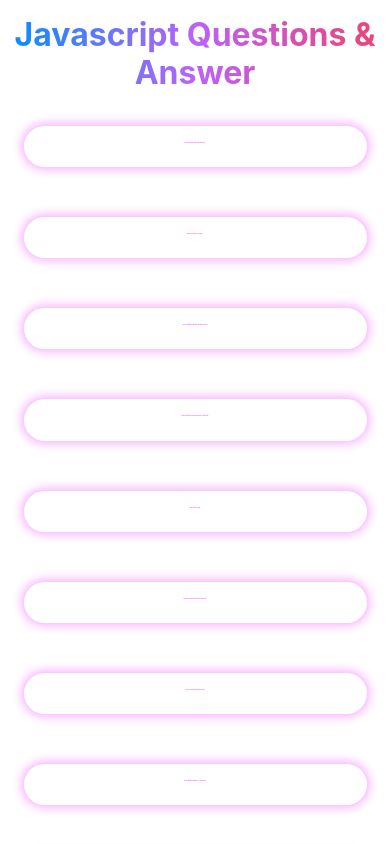
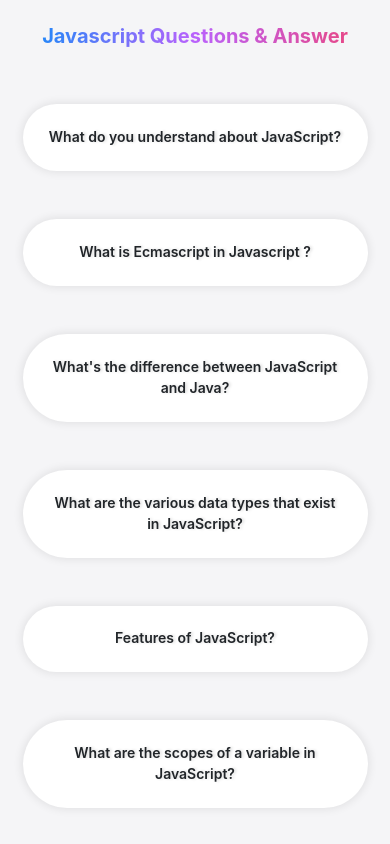
Before and after one commit to Kom22910/Interview-prep-app, a React (Create React App) app: page /js in a window 390 px wide. Shown: the top 844 px of the page. Built offline with nearby package versions, Linux system fonts and the light colour scheme.

Commit message:
9th commit

```diff
--- a/src/App.css
+++ b/src/App.css
@@ -61,6 +61,7 @@
 
 .html {
   background-color: #F5F5F7;
+  overflow-x: hidden;
 
   h3 {
     background-image: linear-gradient(to right, #0090f7, #ba62fc, #f2416b);
@@ -88,7 +89,7 @@
     ul {
       margin-top: 3%;
       /* color: rgb(255, 1, 153); */
-      color: 666666 ;
+      color: 666666;
       text-shadow: 1px 0px 1px rgba(0, 0, 0, 0.036);
 
       font-size: 18px;
@@ -108,44 +109,47 @@
 
   /* subject sefvtion  */
   .subject {
-    background-color: white !important;
-    overflow: hidden;
-    background-color: rgba(255, 192, 203, 0.048);
+
+    overflow-x: hidden;
+    background-color: #F5F5F7;
+    height: 100vh;
 
     .head1 {
-      background: linear-gradient(to right, rgb(255, 0, 153), rgb(255, 0, 255), rgb(255, 0, 238), rgb(212, 0, 255), rgb(149, 0, 255));
-      box-shadow: 0px 0px 2px 1px rgb(255, 0, 200, 0.8);
-      color: rgb(146, 255, 255);
+      background-image: linear-gradient(to right, #0090f7, #ba62fc, #f2416b);
+      background-clip: text;
+      color: transparent;
       font-size: 18px;
-      text-shadow: 0px 1px 2px rgba(0, 0, 0, 0.47);
+      font-weight: 700;
     }
 
 
     .box-container {
-      .row {
-        justify-content: space-around;
-      }
+
 
       .box {
-        height: 18vh;
+        height: 25vh;
         display: flex;
         justify-content: center;
         align-items: center;
-        border-radius: 10px;
+        border-radius: 20px;
         background-color: rgb(255, 255, 255);
-        box-shadow: 0px 0px 4px 1px rgba(255, 1, 141, 0.15);
+        box-shadow: 0px 0px 10px 1px rgba(0, 0, 0, 0.05);
         cursor: pointer;
         transition: all 0.3s ease-in-out;
-        font-family: 'Franklin Gothic Medium', 'Arial Narrow', Arial, sans-serif;
+        font-family:'Franklin Gothic Medium', 'Arial Narrow', Arial, sans-serif;
+        margin-left: 5%;
+        margin-top: 3%;
+        margin-bottom: 2%;
 
-        h1 {
-          font-size: 16px;
+        h1{
+          font-size: 20px;
         }
+
       }
 
       .box:hover {
         background: linear-gradient(to right, rgba(254, 0, 114, 0.76), rgba(254, 0, 165, 0.76), rgba(254, 0, 220, 0.76), rgba(203, 0, 254, 0.76));
-        box-shadow: 0px 0px 6px 1px rgba(217, 1, 255, 0.7);
+        /* box-shadow: 0px 0px 20px 1px rgba(217, 1, 255, 0.7); */
         color: aqua;
         scale: 1.04;
       }
@@ -176,35 +180,44 @@
 
   /*  html page  */
   .html {
+    background-color: #F5F5F7;
 
-    background-color: white;
+    h3 {
+      background-image: linear-gradient(to right, #0090f7, #ba62fc, #f2416b);
+      background-clip: text;
+      color: transparent;
+      font-size: 20px;
+    }
 
     .card1 {
+      background-color: white;
       cursor: pointer;
       border-radius: 50px;
-      border: 1px solid rgba(230, 1, 255, 0.196);
-      box-shadow: 0px 0px 10px 2px rgba(230, 1, 255, 0.296);
+      box-shadow: 0px 0px 10px 1px rgba(0, 0, 0, 0.09);
 
 
 
       h4 {
-        font-size: 1px;
-        font-weight: 500;
-        color: rgb(255, 2, 242);
+        margin-top: 2%;
+        font-size: 14px;
+        font-weight: 600;
+        line-height: 1.5;
+        /* color: rgb(255, 2, 242); */
+
         text-shadow: 2px 0px 3px rgba(0, 0, 0, 0.136);
       }
 
       ul {
-        margin-top: 2%;
-        color: rgb(255, 1, 153);
-        text-shadow: 1px 0px 1px rgba(0, 0, 0, 0.096);
+        margin-top: 2% !important;
+        /* color: rgb(255, 1, 153); */
+        text-shadow: 1px 0px 1px rgba(0, 0, 0, 0.036);
 
-        font-size: 14px;
+        font-size: 13px;
         font-weight: 600;
 
         li {
           line-height: 1.5;
-          margin-bottom: 3%;
+          margin-bottom: 4%;
         }
       }
     }
--- a/src/CssPage.jsx
+++ b/src/CssPage.jsx
@@ -510,8 +510,8 @@
 
 
 
-      <div className="container-fluid p-0 html pt-sm-5 pt-3">
-                <h3 className='text-center fw-bold' >CSS Questions & Answer</h3>
+      <div className="container-fluid p-0 html py-sm-5 py-4">
+                <h3 className='text-center fw-bold ' >CSS Questions & Answer</h3>
 
                 <div className="row">
 
@@ -524,10 +524,10 @@
                                 QA.map((val) => {
 
                                     return (
-                                        <div className="col-12 card1 mb-5" key={val.id} onClick={() => activeQuestion(val.id)}>
+                                        <div className="col-12 card1 mb-5 py-sm-0 py-3" key={val.id} onClick={() => activeQuestion(val.id)}>
 
                                             <div className="col-11 m-auto" >
-                                                <h4 className='text-center py-3'>{val.question}</h4>
+                                                <h4 className='text-center py-sm-3 py-0'>{val.question}</h4>
 
                                                 {
                                                     active === val.id &&
--- a/src/Html.jsx
+++ b/src/Html.jsx
@@ -367,8 +367,8 @@
 
             {/* <Navbar/> */}
 
-            <div className="container-fluid p-0 html pt-sm-5 pt-3">
-                <div className="col-5 m-auto">
+            <div className="container-fluid p-0 html py-sm-5 py-4">
+                <div className="col-10 m-auto">
                     <h3 className='text-center fw-bold ' >HTML Questions & Answer</h3>
                 </div>
 
@@ -383,14 +383,14 @@
                                 QA.map((val) => {
 
                                     return (
-                                        <div className="col-12 card1 mb-5" key={val.id} onClick={() => activeQuestion(val.id)}>
+                                        <div className="col-12 card1 mb-5 py-sm-0 py-3" key={val.id} onClick={() => activeQuestion(val.id)}>
 
                                             <div className="col-11 m-auto" >
-                                                <h4 className='text-center py-3'>{val.question}</h4>
+                                                <h4 className='text-center py-sm-3 py-0'>{val.question}</h4>
 
                                                 {
                                                     active === val.id &&
-                                                    <ul className='col-sm-10 col-12 m-auto py-3 pb-sm-5'>
+                                                    <ul className='col-sm-10 col-12 m-auto py-sm-3 py-2 pb-5'>
                                                         {
                                                             val.answer.map((v, index) => {
                                                                 return (
--- a/src/Javascript.jsx
+++ b/src/Javascript.jsx
@@ -469,12 +469,12 @@
 
             {/* <Navbar /> */}
 
-            <div className="container-fluid p-0 html pt-sm-5 pt-3">
+            <div className="container-fluid p-0 html py-sm-5 py-4">
                 <h3 className='text-center fw-bold' >Javascript Questions & Answer</h3>
 
                 <div className="row">
 
-                    <div className="col-10 m-auto mt-sm-5 mt-4">
+                    <div className="col-10 m-auto mt-sm-5 mt-5">
                         <div className="row">
 
                             {/* first card */}
@@ -483,10 +483,10 @@
                                 QA.map((val) => {
 
                                     return (
-                                        <div className="col-12 card1 mb-5" key={val.id} onClick={() => activeQuestion(val.id)}>
+                                        <div className="col-12 card1 mb-5 py-sm-0 py-3 " key={val.id} onClick={() => activeQuestion(val.id)}>
 
                                             <div className="col-11 m-auto" >
-                                                <h4 className='text-center py-3'>{val.question}</h4>
+                                                <h4 className='text-center py-sm-3 py-0'>{val.question}</h4>
 
                                                 {
                                                     active === val.id &&
--- a/src/MongoDB.jsx
+++ b/src/MongoDB.jsx
@@ -333,7 +333,13 @@
                 " eg : db.p2.find({}, {'name': 1} , {'age' : 0} , {'city' : 0})"
             ]
         },
-
+        {
+            id : 30,
+            question : "What is Indexes in MongoDB ?",
+            answer : [
+                ""
+            ]
+        }
 
 
 
@@ -360,12 +366,12 @@
 
             {/* <Navbar /> */}
 
-            <div className="container-fluid p-0 html pt-sm-5 pt-3">
+            <div className="container-fluid p-0 html py-sm-5 py-4">
                 <h3 className='text-center fw-bold' >MongoDB Questions & Answer</h3>
 
                 <div className="row">
 
-                    <div className="col-10 m-auto mt-sm-5 mt-4">
+                    <div className="col-10 m-auto mt-5">
                         <div className="row">
 
                             {/* first card */}
@@ -374,10 +380,10 @@
                                 QA.map((val) => {
 
                                     return (
-                                        <div className="col-12 card1 mb-5" key={val.id} onClick={() => activeQuestion(val.id)}>
+                                        <div className="col-12 card1 mb-5 py-sm-0 py-3" key={val.id} onClick={() => activeQuestion(val.id)}>
 
                                             <div className="col-11 m-auto" >
-                                                <h4 className='text-center py-3'>{val.question}</h4>
+                                                <h4 className='text-center py-sm-3 py-0'>{val.question}</h4>
 
                                                 {
                                                     active === val.id &&
```
